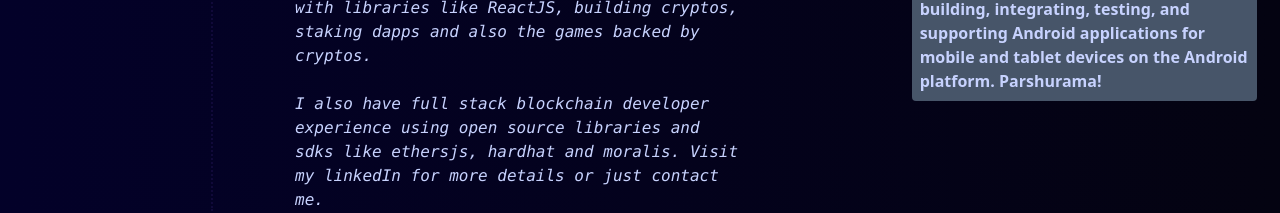
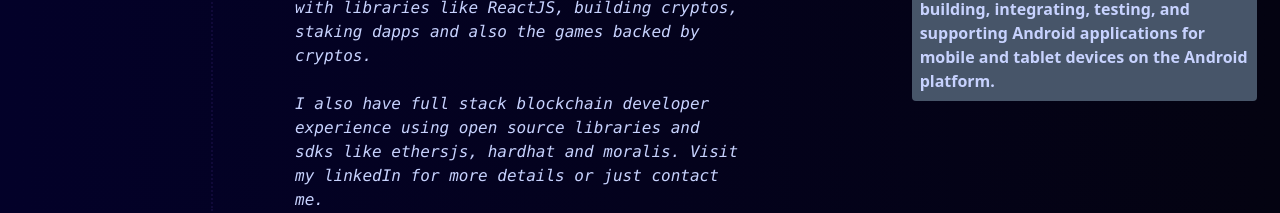
Before and after one commit to amanmehra262001/profile-webapp, a Next.js app: page /skills in a window 1280 px wide. Shown: the part 589-802 px from the top of the page. Built offline with nearby package versions, Linux system fonts and the light colour scheme.

Commit message:
mistakes corrected

```diff
--- a/src/components/my-skills-chart.tsx
+++ b/src/components/my-skills-chart.tsx
@@ -102,7 +102,6 @@ const MySkillsChart = () => {
           A forward-thinking developer offering more than three years of
           experience building, integrating, testing, and supporting Android
           applications for mobile and tablet devices on the Android platform.
-          <strong> Parshurama</strong>!
         </p>
       </div>
     </div>
```
